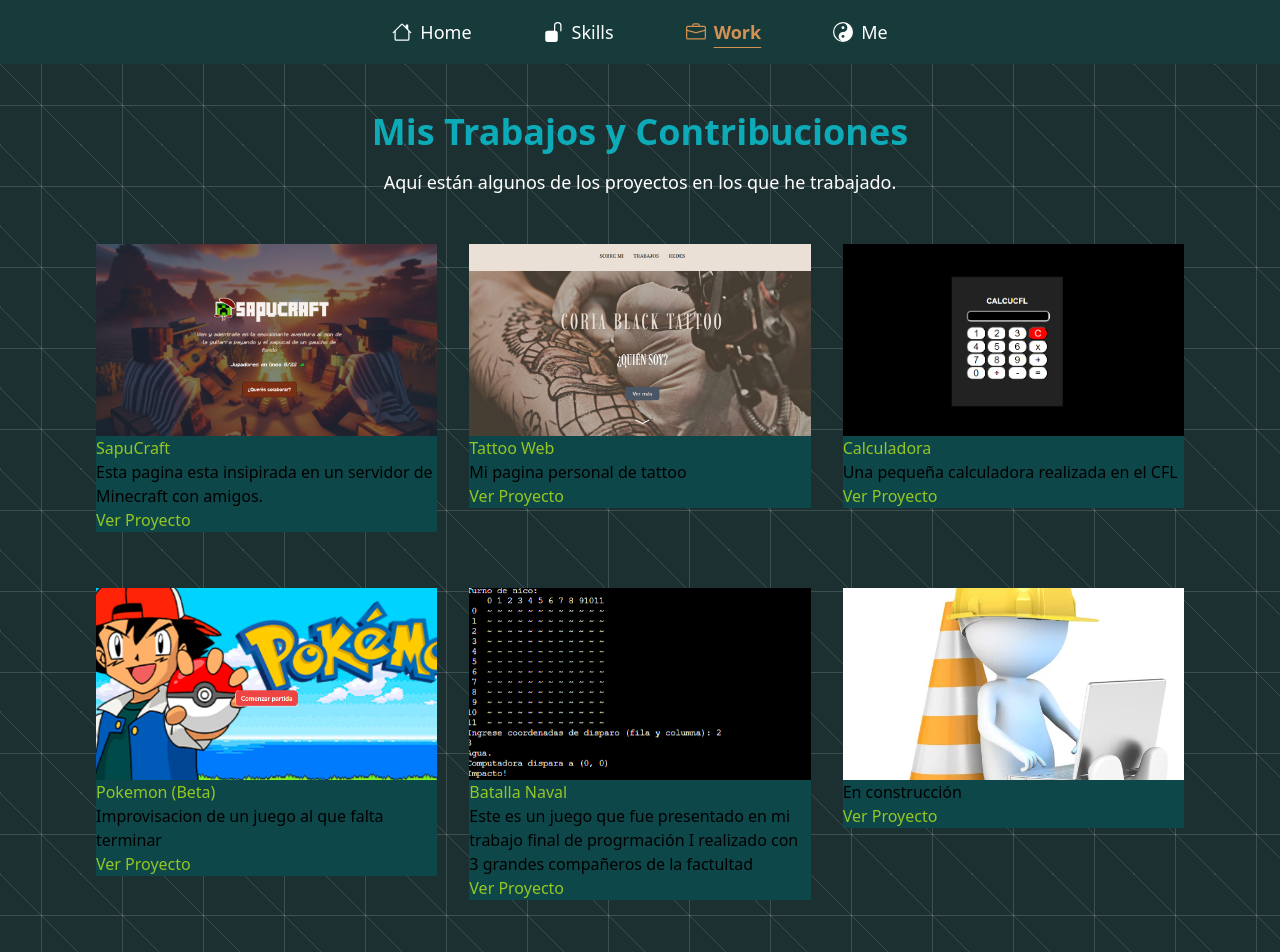
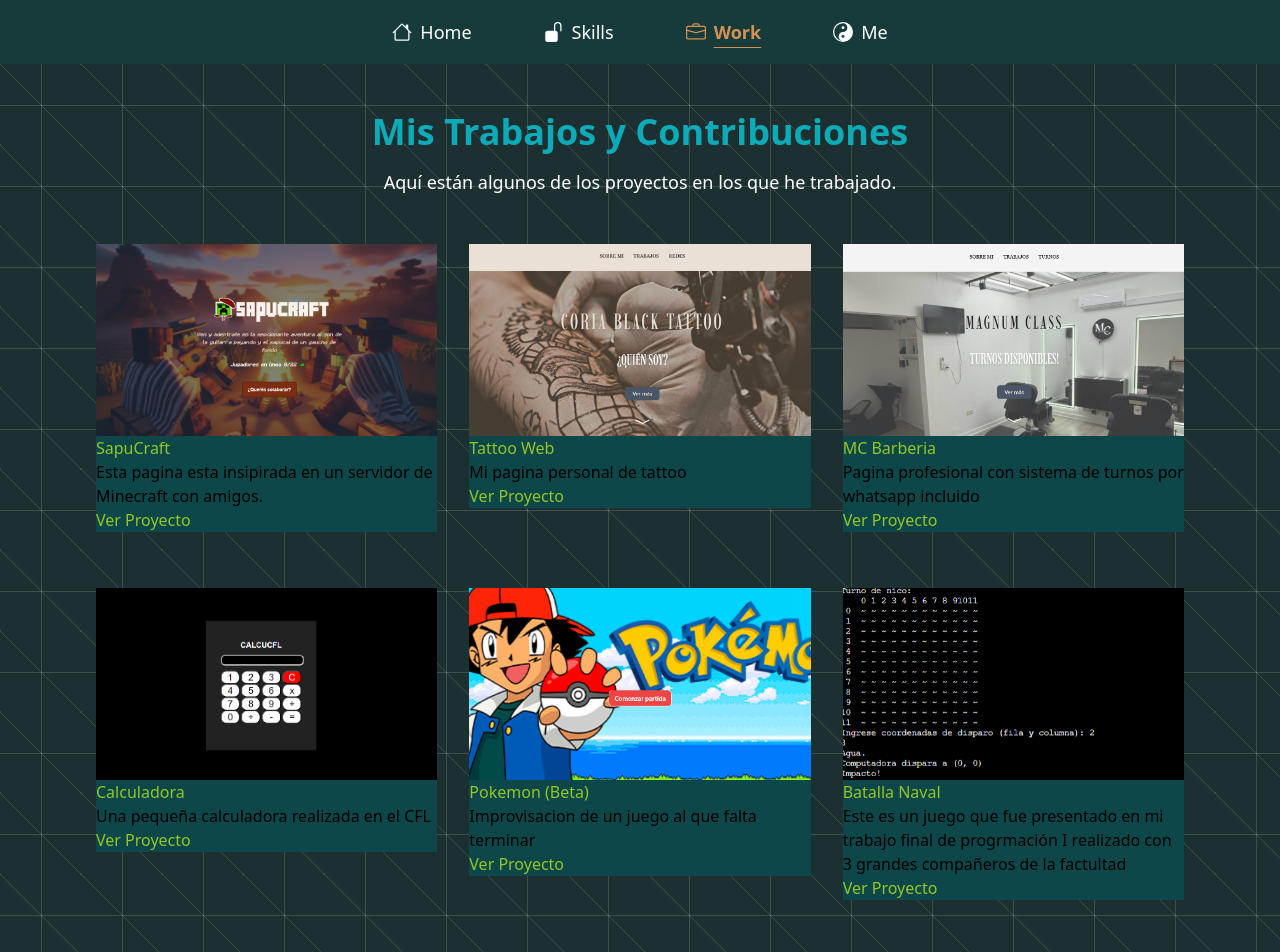
Before and after one commit to NekoBamBam/portfolio, a React (Vite) app: page /work in a window 1280 px wide. Shown: the top 952 px of the page. Built offline with nearby package versions, Linux system fonts and the light colour scheme.

Commit message:
agrego mc work

```diff
--- a/src/components/LinksWork.jsx
+++ b/src/components/LinksWork.jsx
@@ -1,8 +1,8 @@
 import sapu from "../assets/sapu.png";
 import calcu from "../assets/calcu.png";
 import tattoo from "../assets/tatu.png";
+import mc from "../assets/mc.png"
 import batalla from "../assets/batalla.png";
-import construccion from "../assets/construccion1.jpg";
 import fondo1 from "../assets/fondo1.png";
 import fondopoke from "../assets/pokemonfondo.png";
 
@@ -19,6 +19,12 @@
     description: "Mi pagina personal de tattoo",
     image: tattoo,
     link: "https://nekobambam.github.io/tattoo-web/",
+  },
+   {
+    title: "MC Barberia",
+    description: "Pagina profesional con sistema de turnos por whatsapp incluido",
+    image: mc,
+    link: "https://mcbarberia.vercel.app/",
   },
   {
     title: "Calculadora",
@@ -38,11 +44,6 @@
       "Este es un juego que fue presentado en mi trabajo final de progrmación I realizado con 3 grandes compañeros de la factultad",
     image: batalla,
     link: "https://github.com/NekoBamBam/batallanaval1.0",
-  },
-  {
-    tittle: "...",
-    description: "En construcción",
-    image: construccion,
   },
 ];
 
```
Also changed, not shown: src/assets/mc.png (added).
